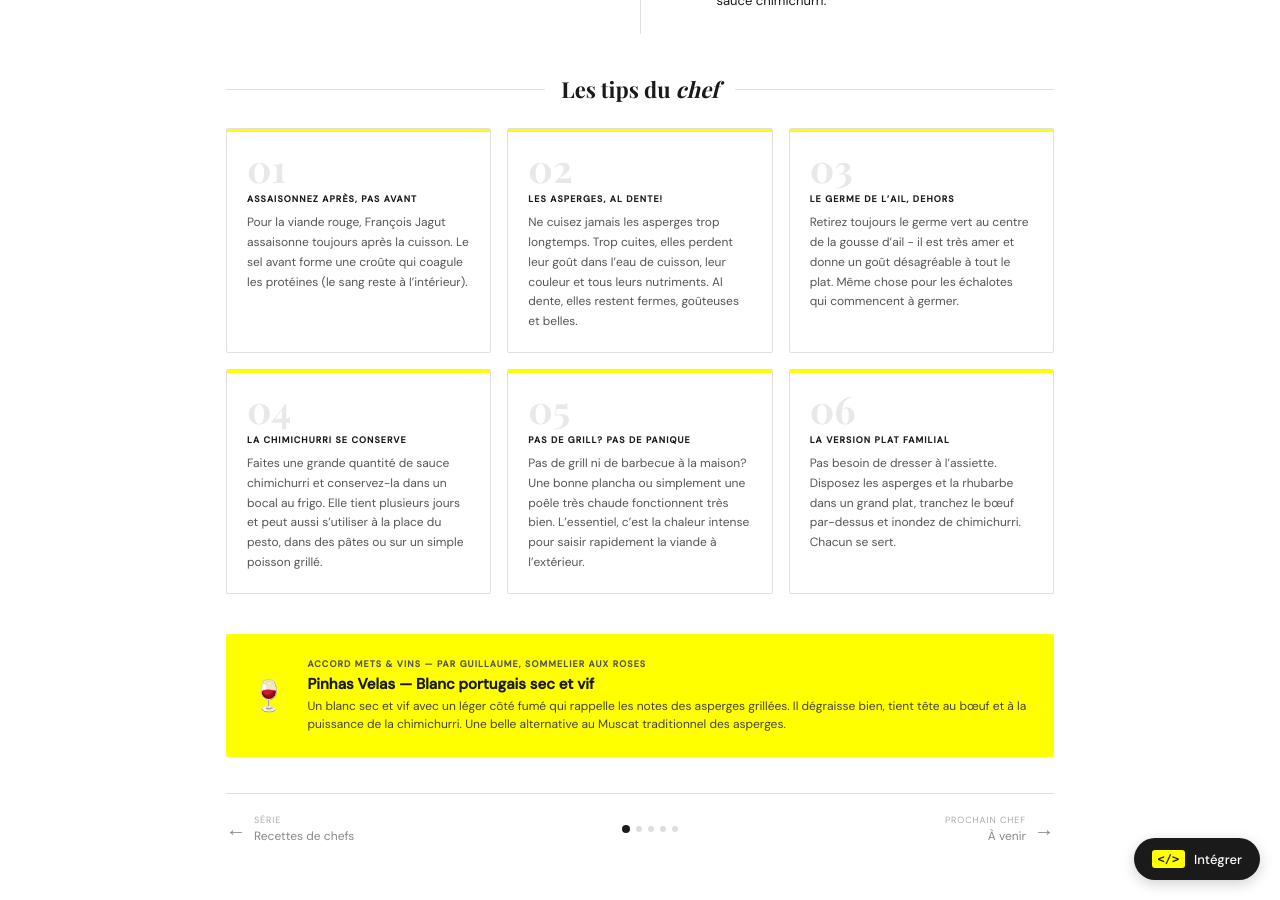
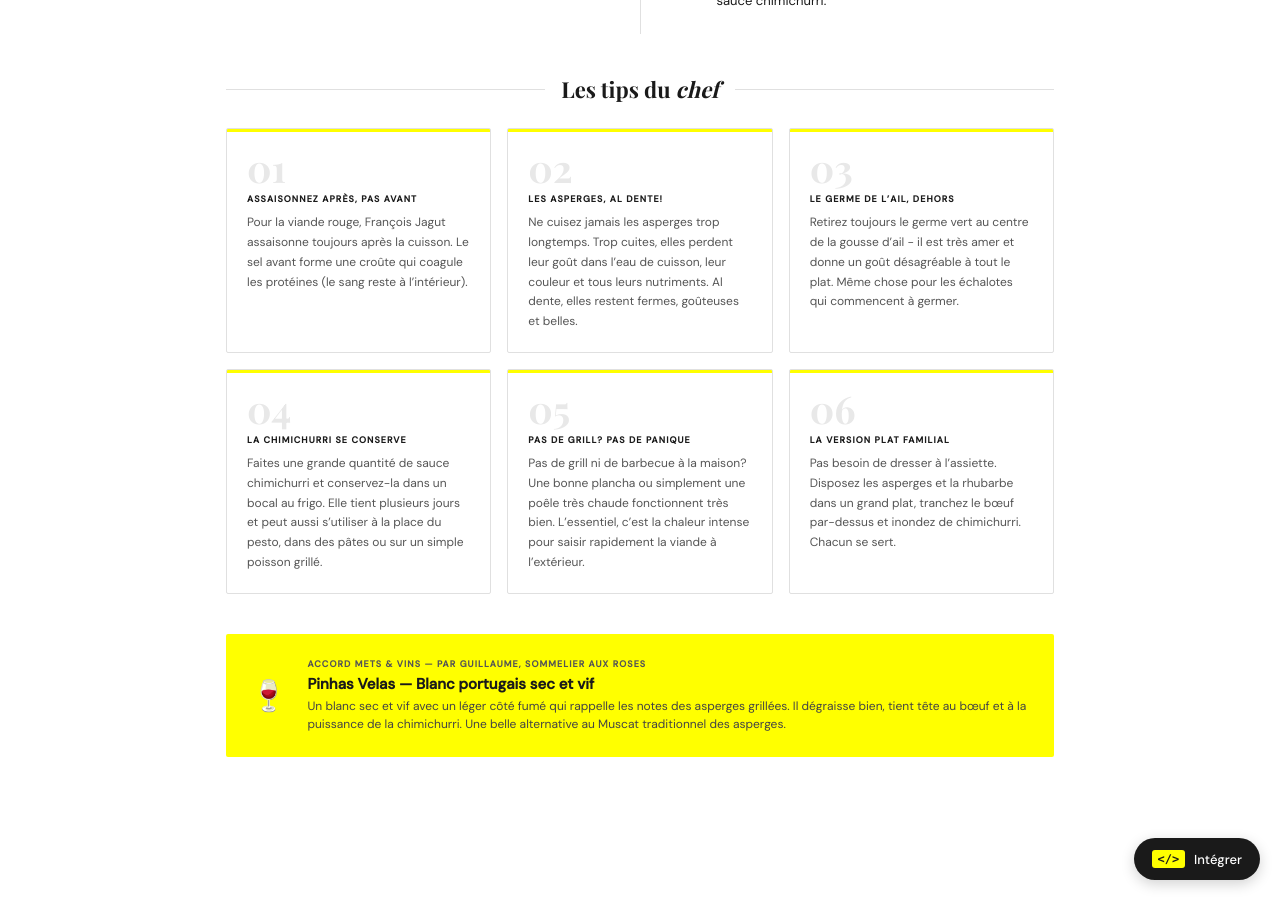
Before and after one commit to clawfire/tasteoflux, a Jekyll site: the page built from _recipes/tataki-de-boeuf-chimichurri.md, in a window 1280 px wide and 900 px high, scrolled down 1584 px. Built offline with Jekyll 4.4.1, drawn with Linux system fonts in a browser that asks for light colours; some web fonts are replaced.

Commit message:
Update Recettes “tataki-de-boeuf-chimichurri”

```diff
--- a/_recipes/tataki-de-boeuf-chimichurri.md
+++ b/_recipes/tataki-de-boeuf-chimichurri.md
@@ -95,11 +95,5 @@ wine:
   label: Accord mets & vins — par Guillaume, sommelier aux Roses
   name: Pinhas Velas — Blanc portugais sec et vif
   description: Un blanc sec et vif avec un léger côté fumé qui rappelle les notes des asperges grillées. Il dégraisse bien, tient tête au bœuf et à la puissance de la chimichurri. Une belle alternative au Muscat traditionnel des asperges.
-nav:
-  prev_label: Série
-  prev_text: Recettes de chefs
-  next_label: Prochain chef
-  next_text: À venir
-  current: 1
-  total: 5
+nav: null
 ---
```
